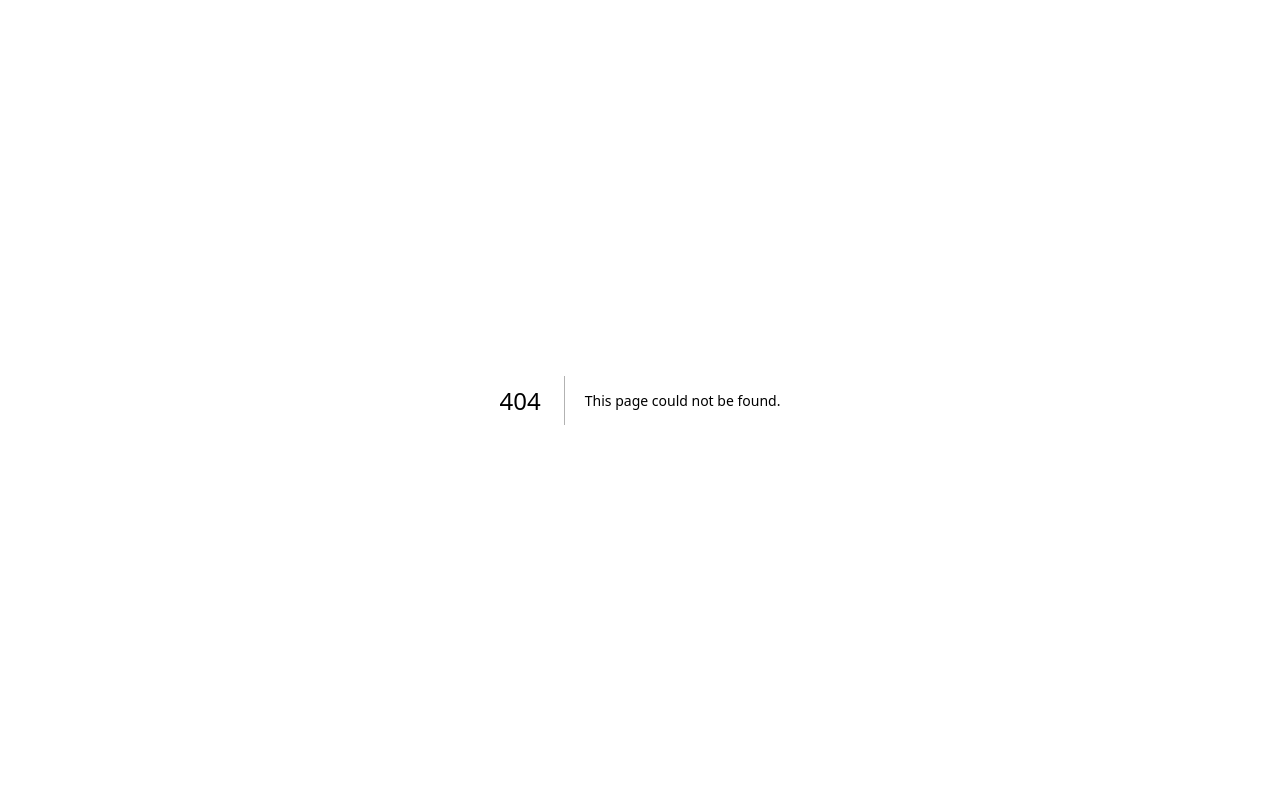
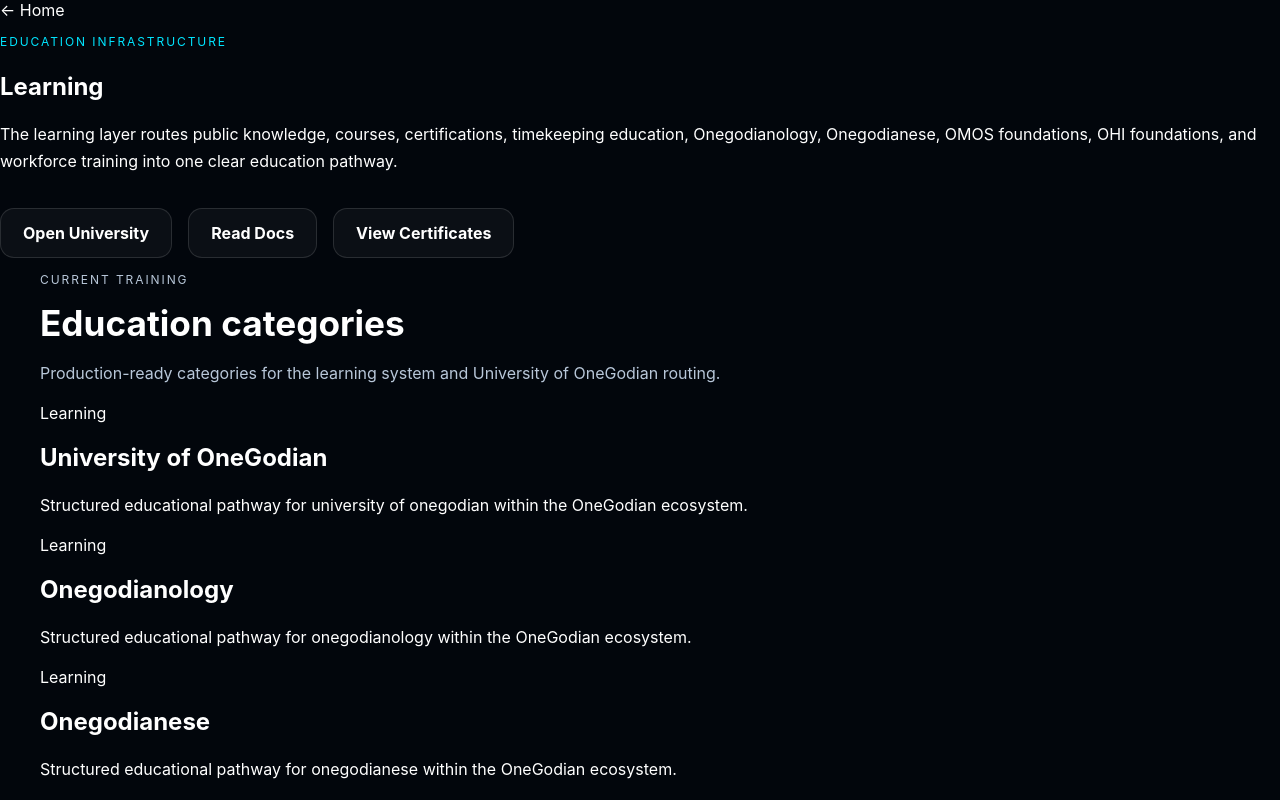
Before and after one commit to ohi-stack/onegodian-app-deploy, a Next.js app: page /learning in a window 1280 px wide. Before the commit this address had no page. Shown: the top 800 px of the page. Built offline with nearby package versions, Linux system fonts and the light colour scheme.

Commit message:
feat: add production learning page using content library

```diff
--- /dev/null
+++ b/src/app/learning/page.tsx
@@ -0,0 +1,74 @@
+import { onegodianContentLibrary } from '@/data/onegodianContent';
+
+const learningAreas = [
+  'University of OneGodian',
+  'Onegodianology',
+  'Onegodianese',
+  'OTS-V5 Timekeeping',
+  'Certifications',
+  'OMOS Foundations',
+  'OHI Foundations',
+  'Community Development',
+  'Economic Development',
+];
+
+export default function LearningPage() {
+  const learningRefs = onegodianContentLibrary.filter((item) =>
+    item.route === '/learning' || item.category.toLowerCase().includes('education') || item.category.toLowerCase().includes('timekeeping')
+  );
+
+  return (
+    <main className="page">
+      <a href="/">← Home</a>
+      <section className="hero-lite">
+        <p className="kicker">Education Infrastructure</p>
+        <h1>Learning</h1>
+        <p className="lead">
+          The learning layer routes public knowledge, courses, certifications, timekeeping education,
+          Onegodianology, Onegodianese, OMOS foundations, OHI foundations, and workforce training into
+          one clear education pathway.
+        </p>
+        <div className="hero-actions">
+          <a className="button secondary" href="https://u.onegodian.com">Open University</a>
+          <a className="button secondary" href="/docs">Read Docs</a>
+          <a className="button secondary" href="/certificates">View Certificates</a>
+        </div>
+      </section>
+
+      <section className="section-block">
+        <div className="section-heading">
+          <p className="kicker">Current Training</p>
+          <h2>Education categories</h2>
+          <p>Production-ready categories for the learning system and University of OneGodian routing.</p>
+        </div>
+        <div className="grid">
+          {learningAreas.map((area) => (
+            <article className="card" key={area}>
+              <span className="badge">Learning</span>
+              <h2>{area}</h2>
+              <p>Structured educational pathway for {area.toLowerCase()} within the OneGodian ecosystem.</p>
+            </article>
+          ))}
+        </div>
+      </section>
+
+      <section className="section-block">
+        <div className="section-heading">
+          <p className="kicker">Content References</p>
+          <h2>Seeded learning documents</h2>
+          <p>These records come from the app content library and should drive future dynamic docs, course cards, and certificate links.</p>
+        </div>
+        <div className="grid">
+          {learningRefs.map((item) => (
+            <article className="card" key={item.slug}>
+              <span className="badge">{item.status}</span>
+              <h2>{item.title}</h2>
+              <p>{item.summary}</p>
+              <small>{item.category}</small>
+            </article>
+          ))}
+        </div>
+      </section>
+    </main>
+  );
+}
```
